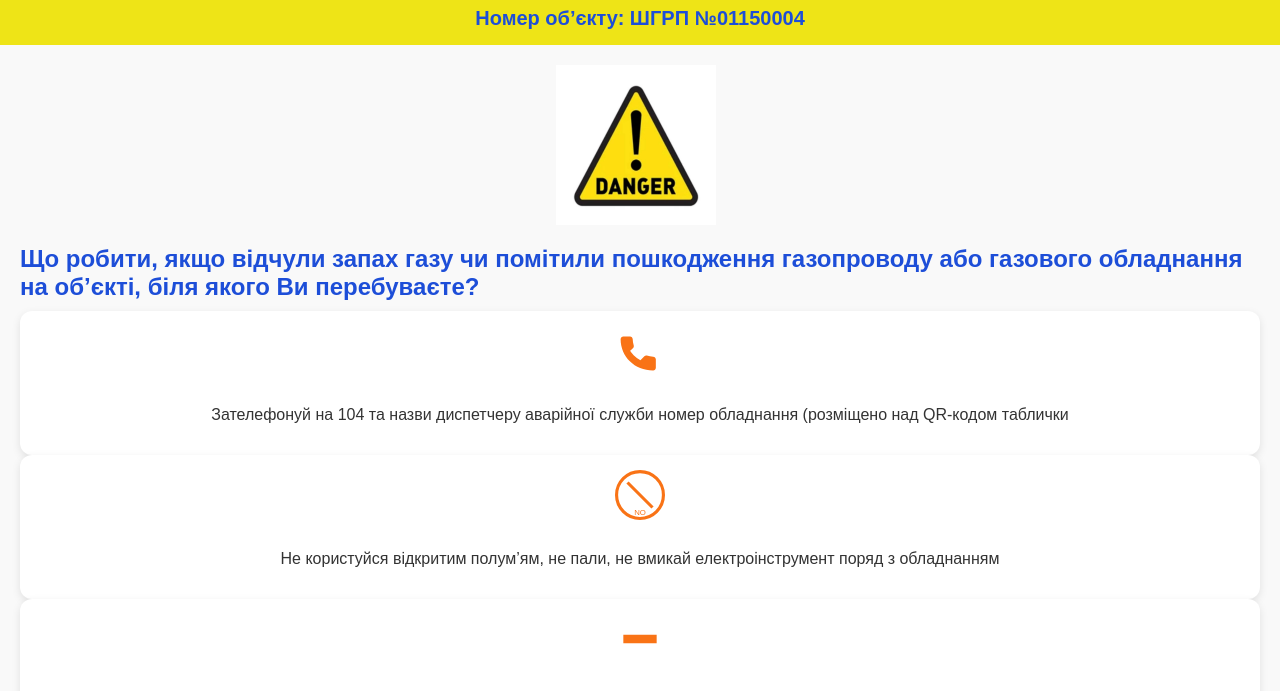
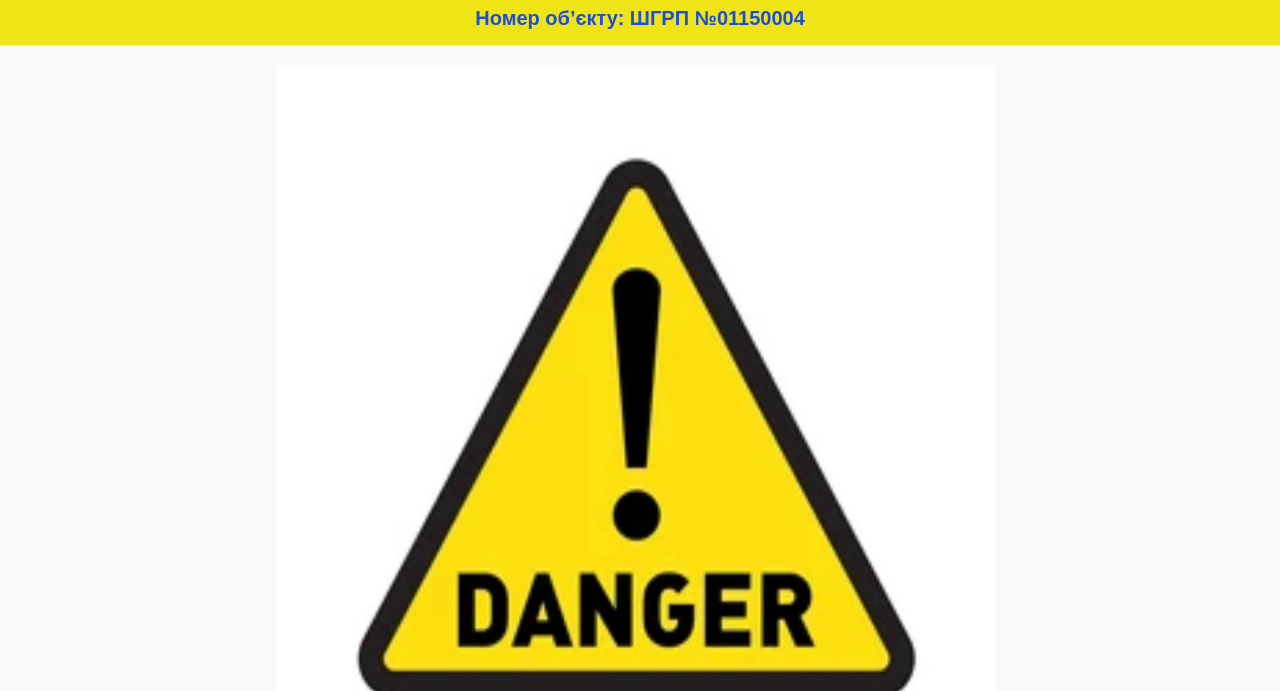
Before and after one commit to naftogazkozyatyn-maker/smart, a website: page index.html in a window 1280 px wide. Shown: the part 100-791 px from the top of the page. Drawn offline with Linux system fonts and the light colour scheme.

Commit message:
Update index.html

```diff
--- a/index.html
+++ b/index.html
@@ -27,8 +27,8 @@
     footer { background: #eee417; color: #1d4ed8; text-align: center; padding: 10px; margin-top: 30px; }
 
     .danger-icon{
-  width:160px;        /* розмір значка — змінюйте при потребі */
-  height:160px;
+  width:720px;        /* розмір значка — змінюйте при потребі */
+  height:720px;
   vertical-align:middle;
   margin-right:8px;
   display:inline-block;
```
